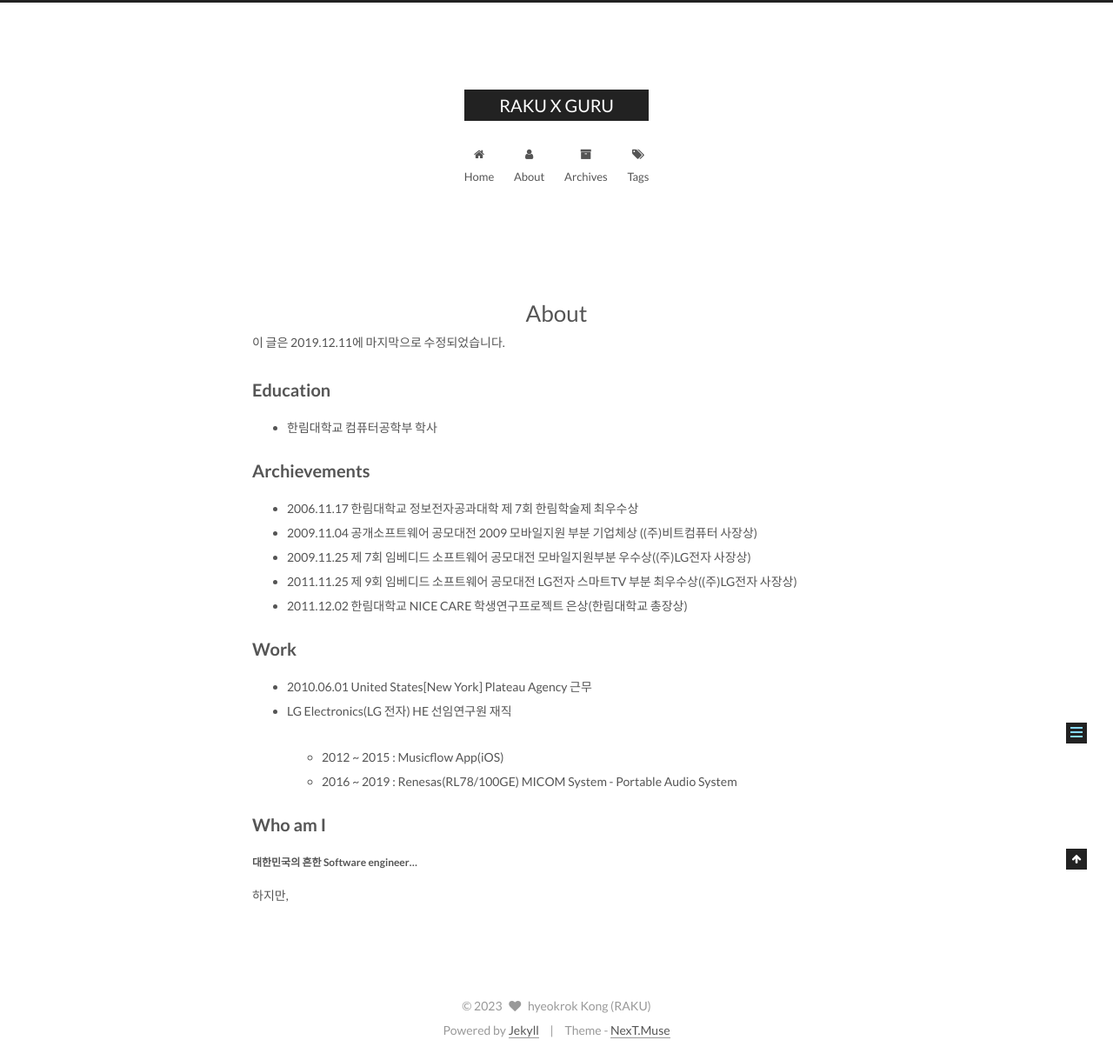
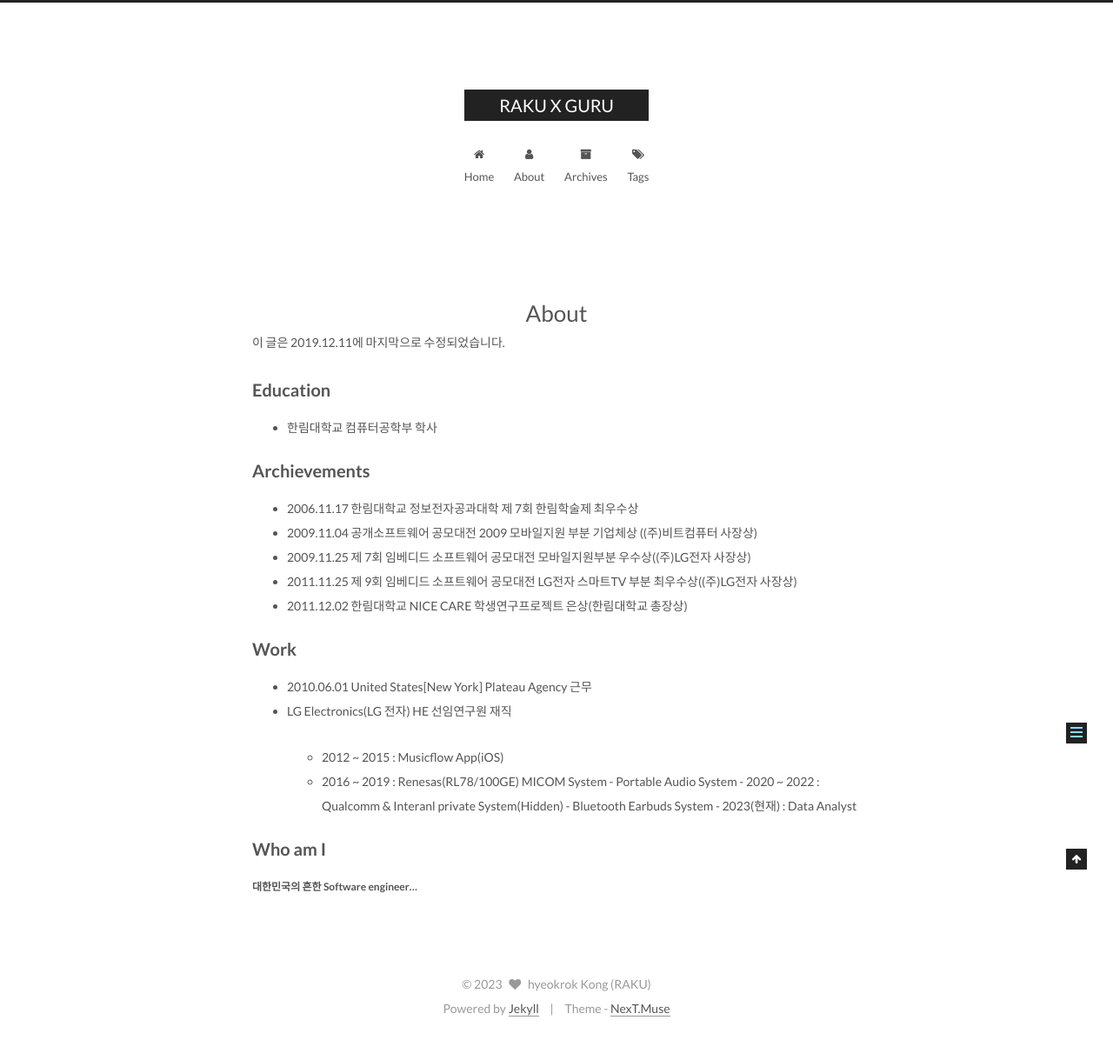
Before and after one commit to ROCKYANEW/rockyanew.github.io, a Jekyll site: the page built from about/index.md, in a window 1280 px wide. Shown: the whole page at 87% size. Built offline with Jekyll 4.4.1, drawn with Linux system fonts in a browser that asks for light colours; after the commit the page ends 1194 px from its top, so only the background shows below that.

Commit message:
Update index.md

```diff
--- a/about/index.md
+++ b/about/index.md
@@ -24,8 +24,9 @@ type: about
 
 	- 2012 ~ 2015 : Musicflow App(iOS)
 	- 2016 ~ 2019 : Renesas(RL78/100GE) MICOM System - Portable Audio System
+ 	- 2020 ~ 2022 : Qualcomm & Interanl private System(Hidden) - Bluetooth Earbuds System
+ 	- 2023(현재) : Data Analyst
 
 ## Who am I
 
 ###### 대한민국의 흔한 Software engineer...
-하지만,
```
